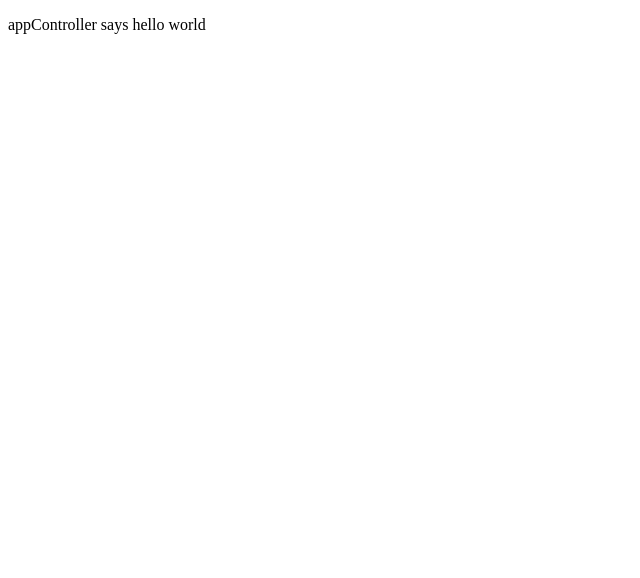
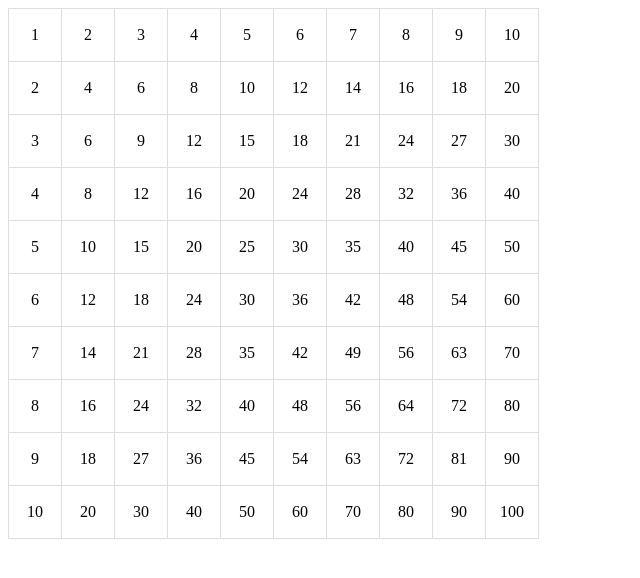
Before and after one commit to danielrob/ngTableCalc, a website: page index.html in a window 1280 px wide. Shown: the whole page, without its empty margins (0-640 px from the left). Drawn offline with nearby package versions, Linux system fonts and the light colour scheme.

Commit message:
Multiplication Table

```diff
--- a/index.html
+++ b/index.html
@@ -6,8 +6,14 @@
   <title>Learning Angular</title>
    <script src="https://ajax.googleapis.com/ajax/libs/angularjs/1.3.10/angular.min.js" type="text/javascript"></script>
 </head>
-<body ng-controller="appController">
-  <p>{{helloworld}}</p>
+<body>
+  <table ng-controller="MultiplicationCtrl">
+        <tr ng-repeat="numberA in numbers">
+            <td ng-repeat="numberB in numbers">
+                {{ numberA * numberB }}
+            </td>
+        </tr>
+    </table>
 <script src="./js/app.js"></script>
 </body>
 
--- a/js/app.js
+++ b/js/app.js
@@ -1,5 +1,5 @@
 var app = angular.module('app', []);
 
-app.controller('appController', ['$scope', function ($scope) {
-  $scope.helloworld = 'appController says hello world';
+app.controller('MultiplicationCtrl', ['$scope', function ($scope) {
+  $scope.numbers = [1, 2, 3, 4, 5, 6, 7, 8, 9, 10];
 }])
--- a/sass/stylesheet.scss
+++ b/sass/stylesheet.scss
@@ -0,0 +1,11 @@
+table {
+    border-collapse: collapse;
+}
+
+td {
+  border:1px solid #ddd;
+  width:50px;
+  height:50px;
+  text-align:center;
+  vertical-align:middle;
+}
```
Also changed, not shown: css/stylesheet.css.
